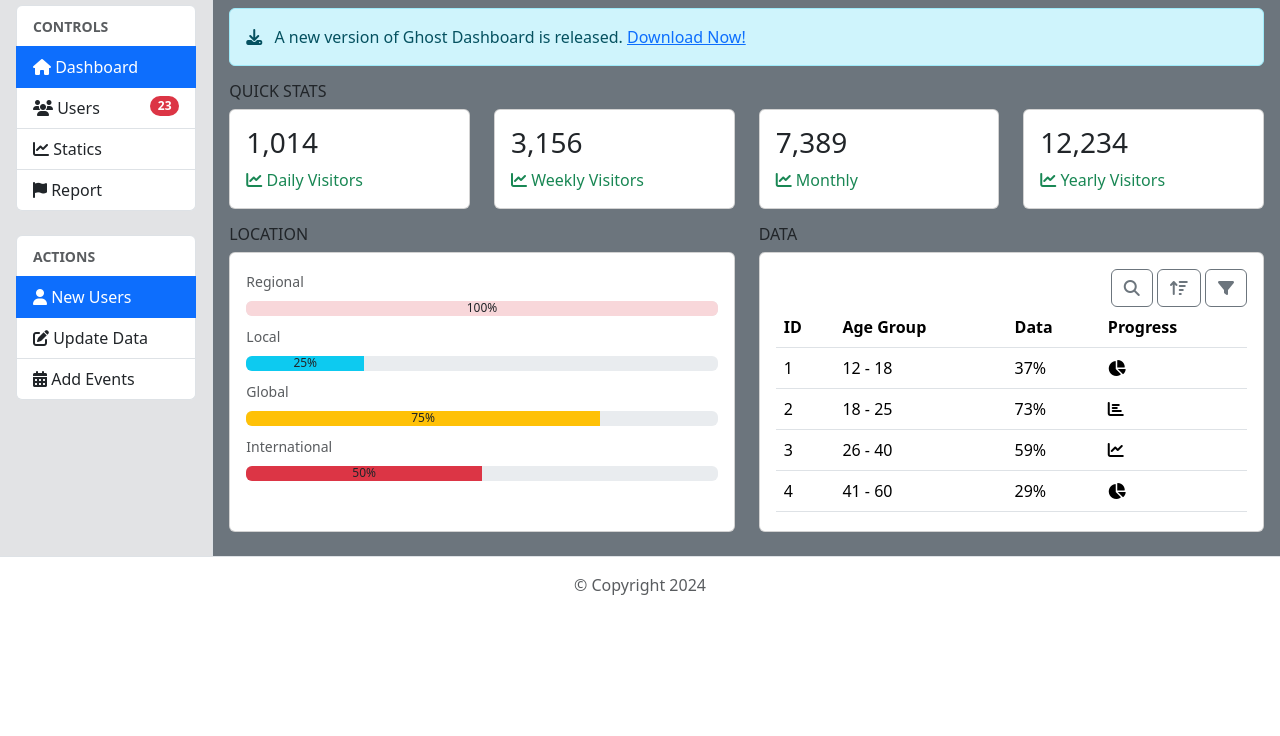
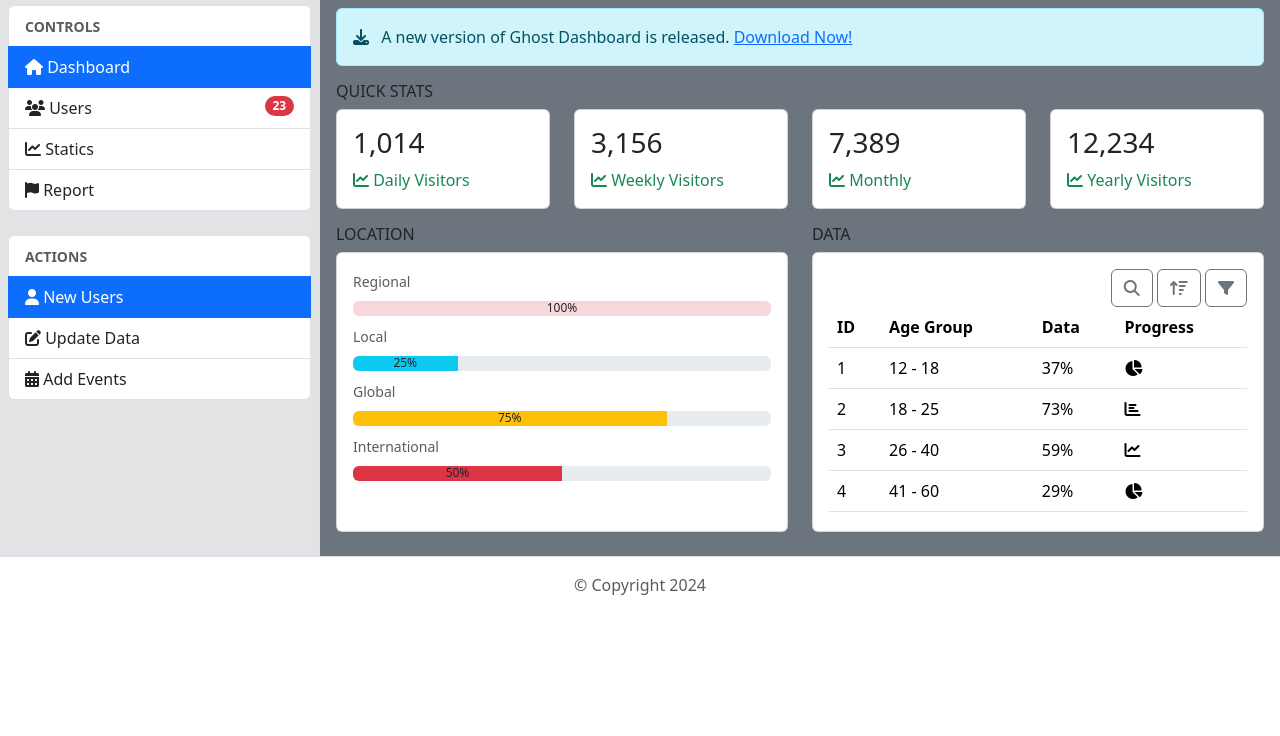
Before and after one commit to HANZAWHTET31/user-dashboard, a plain HTML site: page index.html in a window 1280 px wide. Shown: the part 64-800 px from the top of the page. Drawn offline with nearby package versions, Linux system fonts and the light colour scheme.

Commit message:
col and padding fixed

```diff
--- a/index.html
+++ b/index.html
@@ -18,7 +18,7 @@
 	<body>
 		<div class="container-fluid p-0">
 			<div class="row g-0">
-				<nav class="col-2 bg-secondary-subtle px-3 border-end">
+				<nav class="col-3 bg-secondary-subtle px-2 border-end">
 					<h1 class="h4 py-3 text-center text-primary">
 						<i class="fas fa-cookie fa-fade"></i>
 						<span class="d-none d-lg-inline">GHOST</span>
@@ -86,7 +86,7 @@
 						</a>
 					</div>
 				</nav>
-				<main class="col-10 bg-secondary">
+				<main class="col-9 bg-secondary">
 					<nav class="navbar navbar-expand bg-light-subtle">
 						<div class="flex-fill"></div>
 						<div class="navbar-nav">
```
